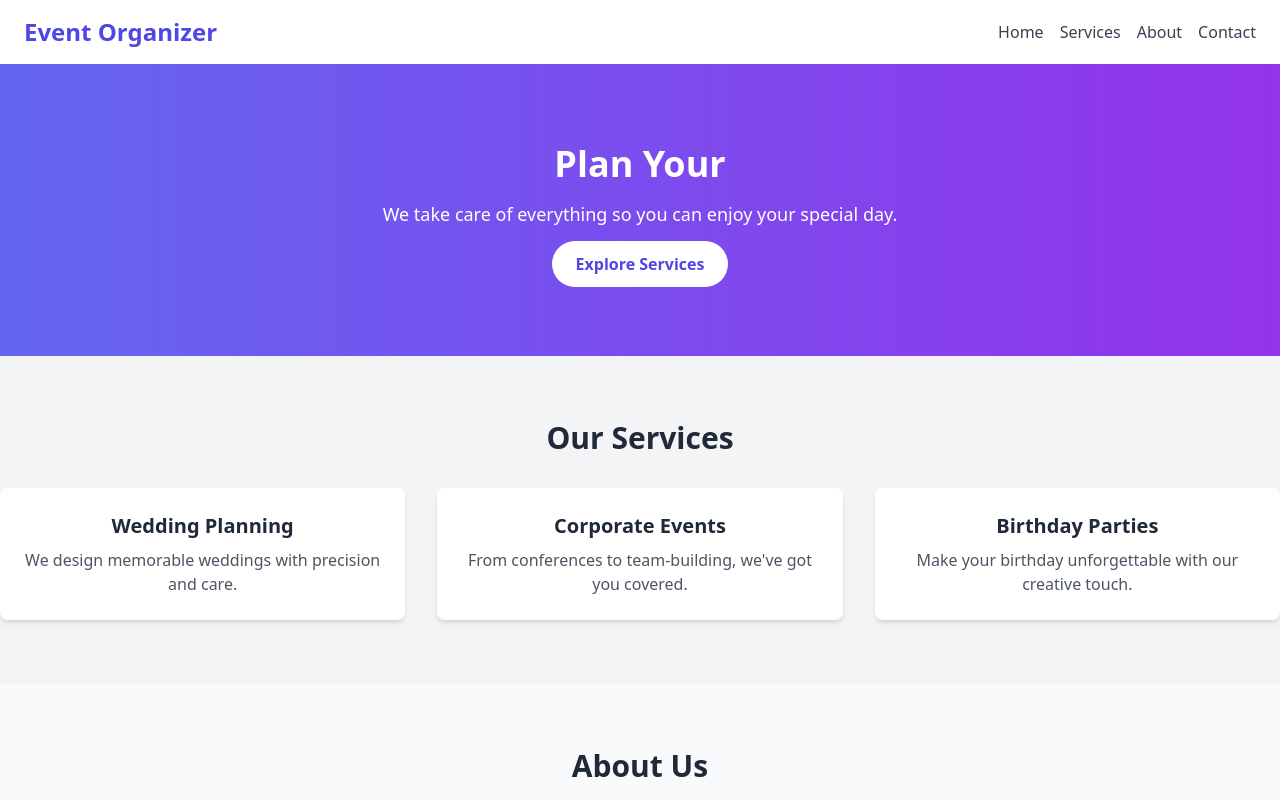
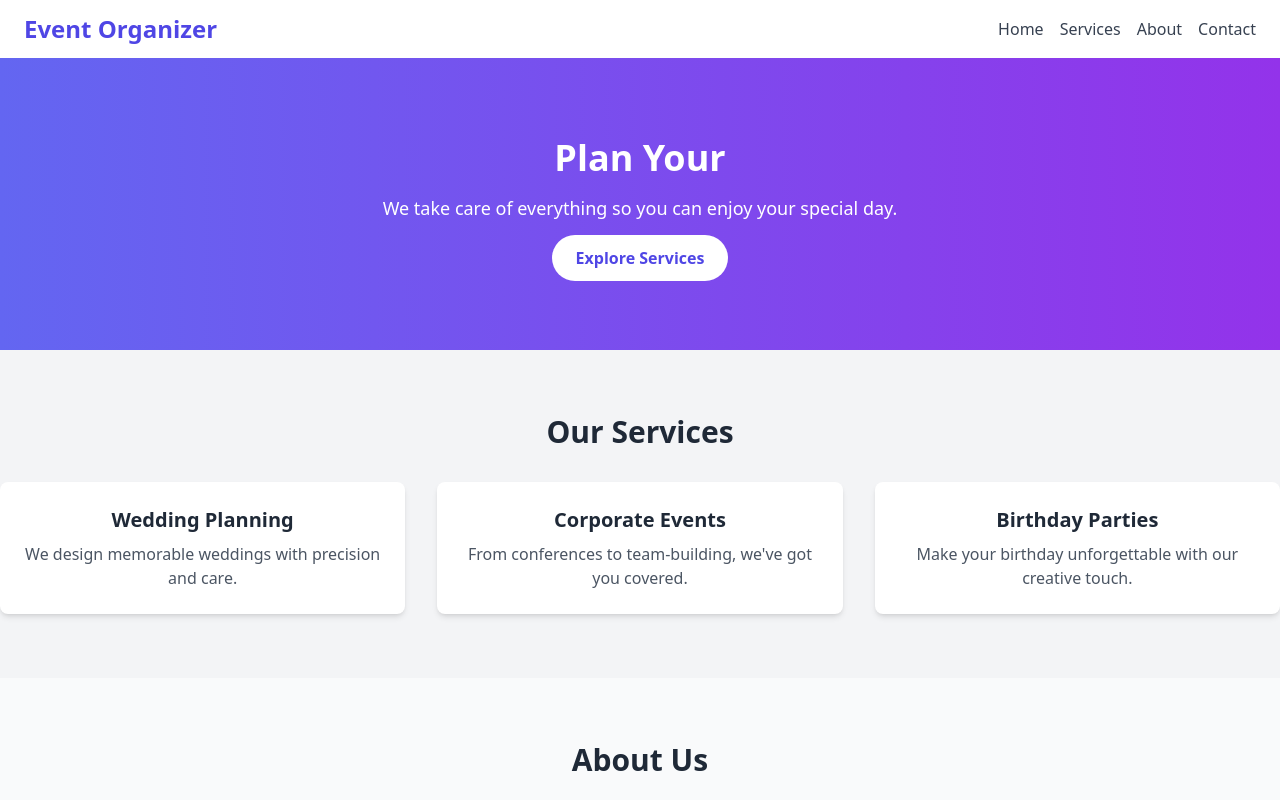
Before and after one commit to NgurahP/Uas-DesainWeb, a plain HTML site: page index.html in a window 1280 px wide. Shown: the top 800 px of the page. Drawn offline with nearby package versions, Linux system fonts and the light colour scheme.

Commit message:
finishing the navbar

```diff
--- a/index.html
+++ b/index.html
@@ -11,7 +11,7 @@
 </head>
 <body class="bg-gray-100 text-gray-800 w-full">
   <!-- Header Section -->
-  <header class="bg-white shadow-md container w-full"></header>
+  <header class="bg-white shadow-md w-full bg-transparent block py-[0.75%]"></header>
 
   <!-- Hero Section -->
   <section class="bg-gradient-to-r from-indigo-500 to-purple-600 text-white py-20 text-center">
--- a/src/public/Navbar.html
+++ b/src/public/Navbar.html
@@ -1,4 +1,4 @@
-<div id="navbar" class="container mx-auto flex justify-between items-center py-4 px-6 bg-transparent block">
+<div id="navbar" class="mx-auto flex justify-between items-center px-6">
     <h1 class="text-2xl font-bold text-indigo-600">Event Organizer</h1>
     <nav>
       <ul class="flex space-x-4">
--- a/src/query/query.js
+++ b/src/query/query.js
@@ -3,9 +3,12 @@ $(document).ready(function(){
     $("header").load("./src/public/Navbar.html")
     $(window).scroll(function() {
         if ($(this).scrollTop() > 10) {
-            navbar.removeClass('bg-transparent block').addClass('bg-indigo-300 fixed');
+            navbar.removeClass('bg-transparent block py-[0.75%]').addClass('bg-indigo-300 fixed');
+            navbar.animate({
+                padding: "1% 0 1% 0",
+            })
         } else {
-            navbar.removeClass('bg-indigo-300 fixed').addClass('bg-transparent block');
+            navbar.removeClass('bg-indigo-300 fixed py-[1%]').addClass('bg-transparent block py-[0.75%]');
         }
     });
 });
```
